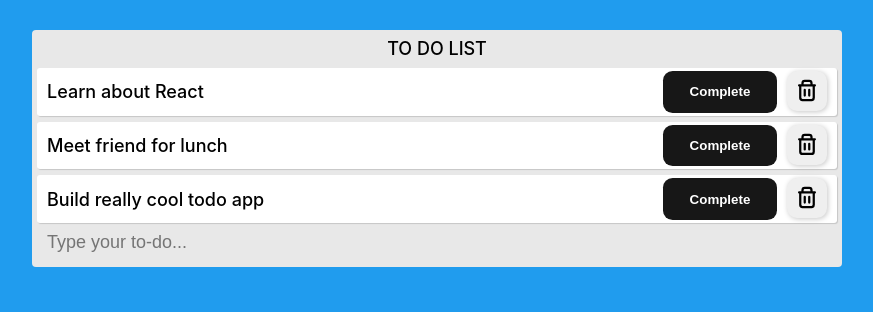
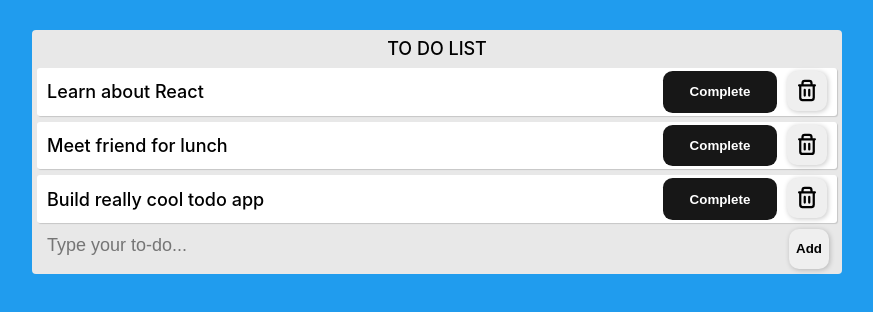
Before and after one commit to georgelungu/to-do-app, a React (Create React App) app in the folder client/: page / in a window 1280 px wide. Shown: the top 312 px of the page, without its empty margins (203-1076 px from the left). Built offline with nearby package versions, Linux system fonts and the light colour scheme.

Commit message:
added the add button and some style

```diff
--- a/client/src/components/ToDo.css
+++ b/client/src/components/ToDo.css
@@ -50,13 +50,13 @@
     color: black;
     visibility: hidden;
     opacity: 0;
-    font-size: 18px;
+    font-size: 16px;
     margin-right: 20px;
     padding-left: 20px;
     -webkit-transition: .2s linear;
     transition: .2s linear;
     font-weight: bold;
-    text-transform: uppercase;
+    /* text-transform: uppercase; */
   }
 
   .icon-wrapper {
--- a/client/src/components/ToDo.js
+++ b/client/src/components/ToDo.js
@@ -8,6 +8,8 @@ function Todo({ todo, index, completeTodo, removeTodo }) {
         style={{ textDecoration: todo.isCompleted ? "line-through" : "" }}
       >
         {todo.text}
+
+        {/* Complete Button */}
         <div className="button-container">
           <button className="complete" onClick={() => completeTodo(index)}>
             <span className="circle1" />
@@ -17,12 +19,11 @@ function Todo({ todo, index, completeTodo, removeTodo }) {
             <span className="circle5" />
             <span className="text">{todo.isCompleted ? "Completed" : "Complete"}</span>
           </button>
+          {/* End Complete Button */}
 
-          {/* <button className="remove" onClick={() => removeTodo(index)}>
-            x
-          </button> */}
+          {/* Delete Button */}
           <button className="btn" onClick={() => removeTodo(index)}>
-            <p className="paragraph"> delete </p>
+            <p className="paragraph"> Delete </p>
             <span className="icon-wrapper">
               <svg
                 className="icon"
@@ -42,6 +43,7 @@ function Todo({ todo, index, completeTodo, removeTodo }) {
               </svg>
             </span>
           </button>
+          {/* End Delete Button */}
         </div>
       </div>
     );
--- a/client/src/components/ToDoForm.css
+++ b/client/src/components/ToDoForm.css
@@ -6,7 +6,7 @@
 }
 
 .input{
-    width: 300px;
+    width: 710px;
     font-size: 18px;
     font-weight: 500;
     margin-bottom: 6px;
@@ -14,3 +14,28 @@
     border: none;
     background: #e8e8e8;
 }
+
+.add {
+    cursor: pointer;
+    width: 40px;
+    height: 40px;
+    border: none;
+    position: relative;
+    border-radius: 10px;
+    -webkit-box-shadow: 1px 1px 5px .2px #00000035;
+    box-shadow: 1px 1px 5px .2px #00000035;
+    -webkit-transition: .2s linear;
+    transition: .2s linear;
+    transition-delay: .2s;
+    display: -webkit-box;
+    display: -ms-flexbox;
+    /* display: flex; */
+    -webkit-box-align: center;
+    -ms-flex-align: center;
+    align-items: center;
+    -webkit-box-pack: center;
+    -ms-flex-pack: center;
+    justify-content: space-between;
+    left: 22px;
+    font-weight: 700;
+  }
--- a/client/src/components/ToDoForm.js
+++ b/client/src/components/ToDoForm.js
@@ -22,6 +22,8 @@ function TodoForm({ addTodo })
         value={value}
         onChange={e => setValue(e.target.value)}
       />
+      {/* The button also handle the onSubmit function. */}
+      <button className="add">Add</button>
     </form>
   );
 }
```
